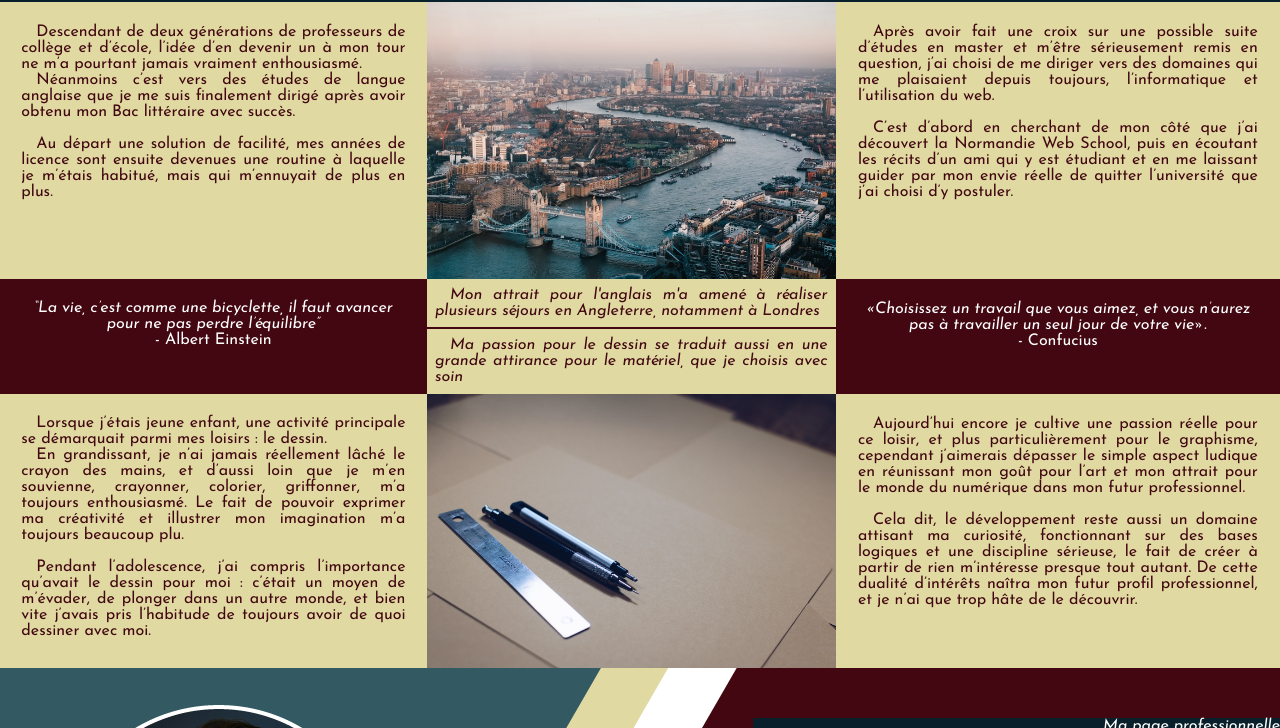
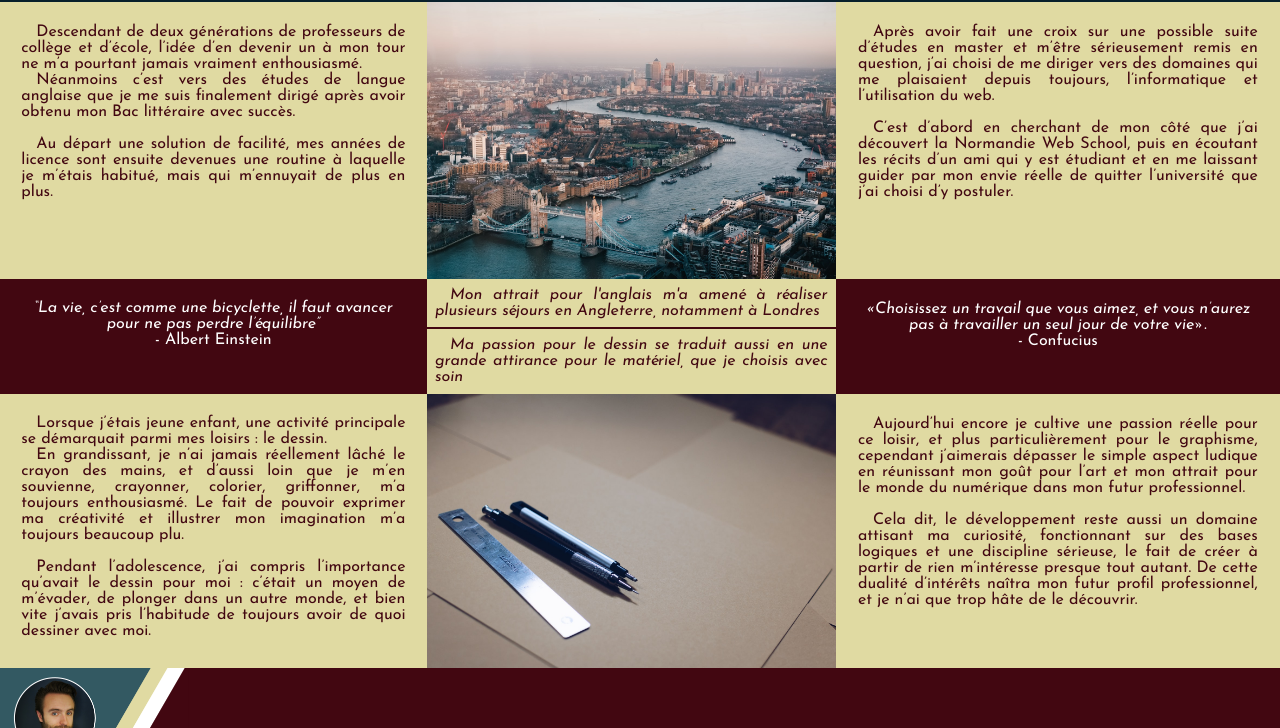
Before and after one commit to Benjamin-Lesgourgues/Page-web-perso-Benjamin, a plain HTML site: page index.html in a window 1280 px wide. Shown: the part 326-1054 px from the top of the page. Drawn offline with Linux system fonts and the light colour scheme.

Commit message:
adaptation taille de grille pour images

```diff
--- a/grille.css
+++ b/grille.css
@@ -69,6 +69,15 @@
     color: white;
     text-align: center;
     grid-row: 10 / 10;
+}
+
+#tuile11{
+  height: 70px;
+}
+
+.imgfooter{
+  width: auto;
+  height: 70px;
 }
 
 .footer
@@ -218,7 +227,12 @@
     #tuile11{
     grid-column: 1/ 4;
     grid-row: 6 / 6;
-    height: 50px;
+    height: 100px;
+    }
+
+    .imgfooter{
+      width: auto;
+      height: 100px;
     }
 
     #titre{
```
